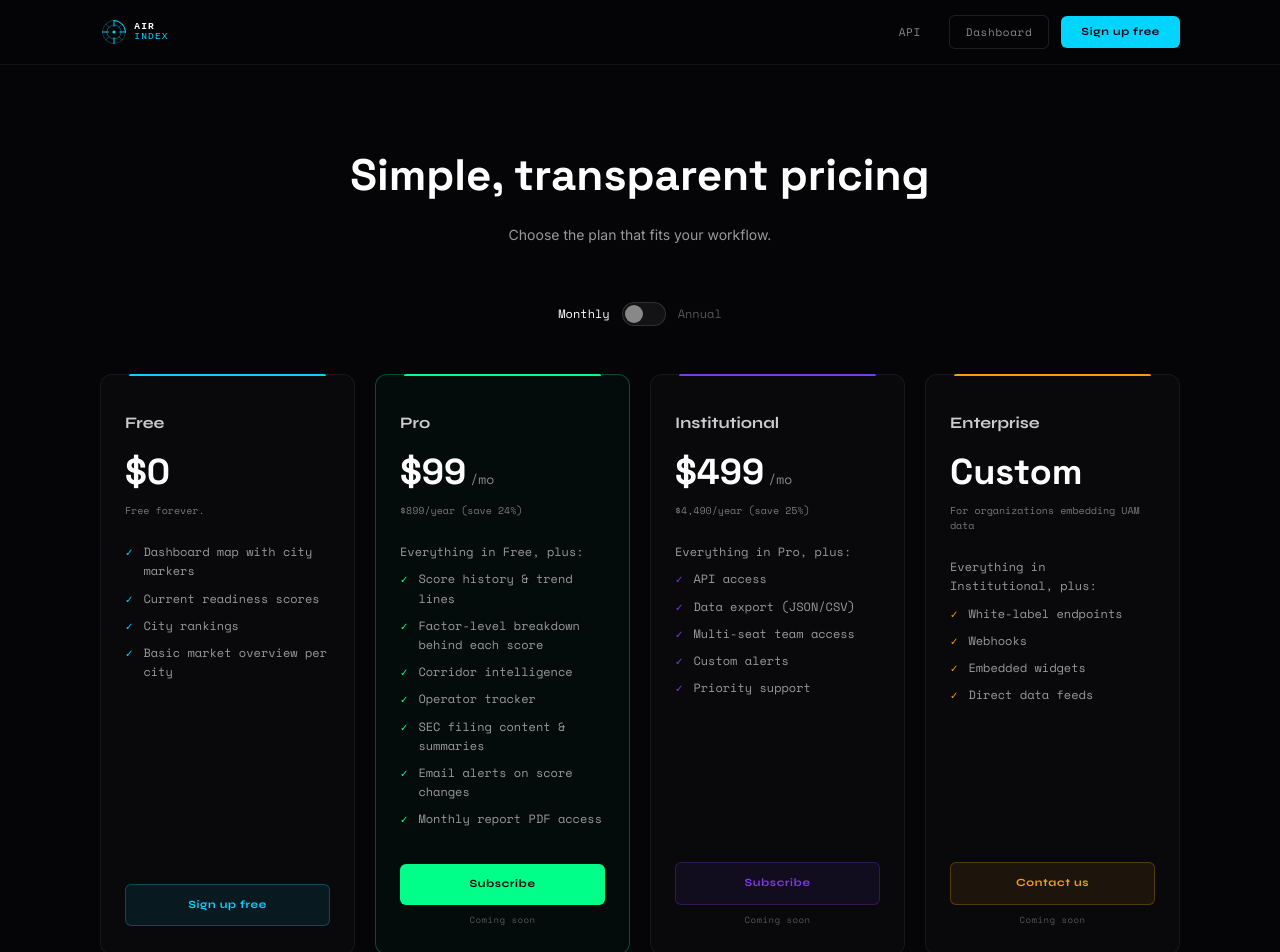
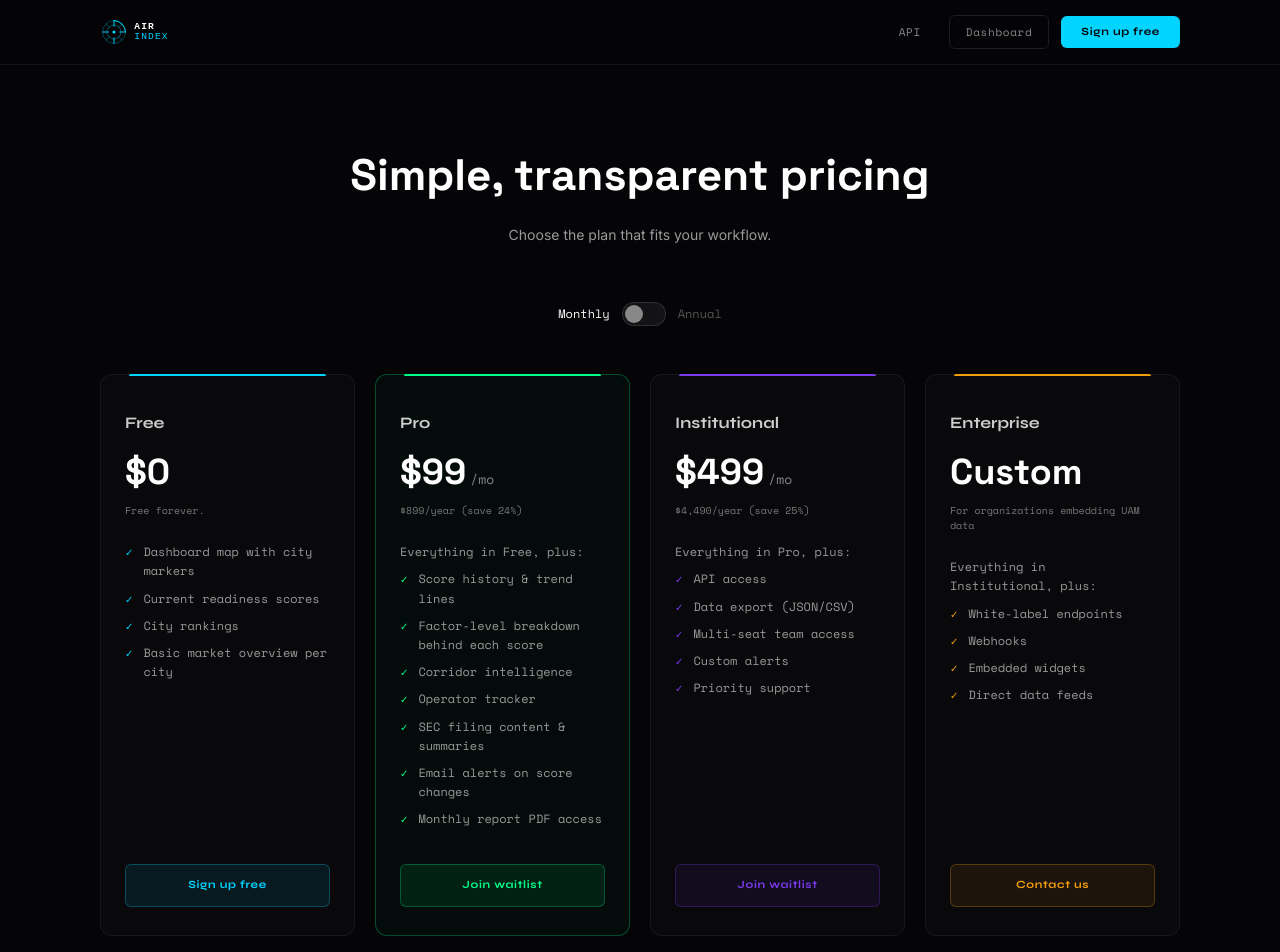
Before and after one commit to Xdrum1/airgrid, a Next.js app: page /pricing in a window 1280 px wide. Shown: the top 952 px of the page. Built offline with nearby package versions, Linux system fonts and the light colour scheme; no server answers.

Commit message:
Disable paid tier checkout: Pro/Institutional route to waitlist, not signup
Pro and Institutional buttons now say "Join waitlist" and link to contact form
instead of triggering Stripe checkout or account creation. Removed dead checkout
code, loadingTier state, useSession/useRouter imports.

```diff
--- a/src/components/PricingTiers.tsx
+++ b/src/components/PricingTiers.tsx
@@ -2,8 +2,7 @@
 
 import { useState } from "react";
 import Link from "next/link";
-import { useSession } from "next-auth/react";
-import { useRouter } from "next/navigation";
+
 
 // -------------------------------------------------------
 // Tier data
@@ -100,10 +99,7 @@ const TIERS: Tier[] = [
 // -------------------------------------------------------
 
 export default function PricingTiers() {
-  const { data: session } = useSession();
-  const router = useRouter();
   const [interval, setInterval] = useState<Interval>("monthly");
-  const [loadingTier, setLoadingTier] = useState<string | null>(null);
 
   function getDisplayPrice(tier: Tier): string {
     if (tier.monthly === null) return "Custom";
@@ -131,31 +127,6 @@ export default function PricingTiers() {
       return `Billed $${tier.annual.toLocaleString()}/year`;
     }
     return tier.note;
-  }
-
-  async function handleCheckout(tier: Tier) {
-    if (!session?.user) {
-      router.push(`/login?mode=signup&callbackUrl=${encodeURIComponent("/pricing")}`);
-      return;
-    }
-    if (!tier.stripeTier) return;
-
-    setLoadingTier(tier.name);
-    try {
-      const res = await fetch("/api/checkout", {
-        method: "POST",
-        headers: { "Content-Type": "application/json" },
-        body: JSON.stringify({ tier: tier.stripeTier, interval }),
-      });
-      const json = await res.json();
-      if (json.url) {
-        window.location.href = json.url;
-      } else {
-        setLoadingTier(null);
-      }
-    } catch {
-      setLoadingTier(null);
-    }
   }
 
   return (
@@ -347,7 +318,6 @@ export default function PricingTiers() {
                 Sign up free
               </Link>
             ) : tier.checkout === "contact" ? (
-              <div>
               <Link
                 href="/contact?tier=enterprise"
                 style={{
@@ -368,54 +338,27 @@ export default function PricingTiers() {
               >
                 Contact us
               </Link>
-                <div
+            ) : (
+              <Link
+                href="/contact?tier=pro"
                 style={{
+                  display: "block",
                   textAlign: "center",
-                    marginTop: 8,
-                    fontSize: 9,
-                    color: "#555",
-                    letterSpacing: 0.5,
-                  }}
-                >
-                  Coming soon
-                </div>
-              </div>
-            ) : (
-              <div>
-                <button
-                  onClick={() => handleCheckout(tier)}
-                  disabled={loadingTier === tier.name}
-                  style={{
-                    width: "100%",
                   padding: "12px 0",
                   borderRadius: 6,
                   fontSize: 11,
                   fontWeight: 700,
                   fontFamily: "'Syne', sans-serif",
                   letterSpacing: "0.06em",
-                    cursor: loadingTier === tier.name ? "default" : "pointer",
+                  textDecoration: "none",
                   transition: "opacity 0.15s",
-                    opacity: loadingTier === tier.name ? 0.6 : 1,
-                    ...(tier.highlight
-                      ? { background: tier.accent, color: "#050508", border: "none" }
-                      : { background: `${tier.accent}15`, border: `1px solid ${tier.accent}44`, color: tier.accent }
-                    ),
+                  background: `${tier.accent}15`,
+                  border: `1px solid ${tier.accent}44`,
+                  color: tier.accent,
                 }}
               >
-                  {loadingTier === tier.name ? "Loading..." : "Subscribe"}
-                </button>
-                <div
-                  style={{
-                    textAlign: "center",
-                    marginTop: 8,
-                    fontSize: 9,
-                    color: "#555",
-                    letterSpacing: 0.5,
-                  }}
-                >
-                  Coming soon
-                </div>
-              </div>
+                Join waitlist
+              </Link>
             )}
           </div>
         ))}
```
Lines whose indentation alone changed are shown as unchanged.
